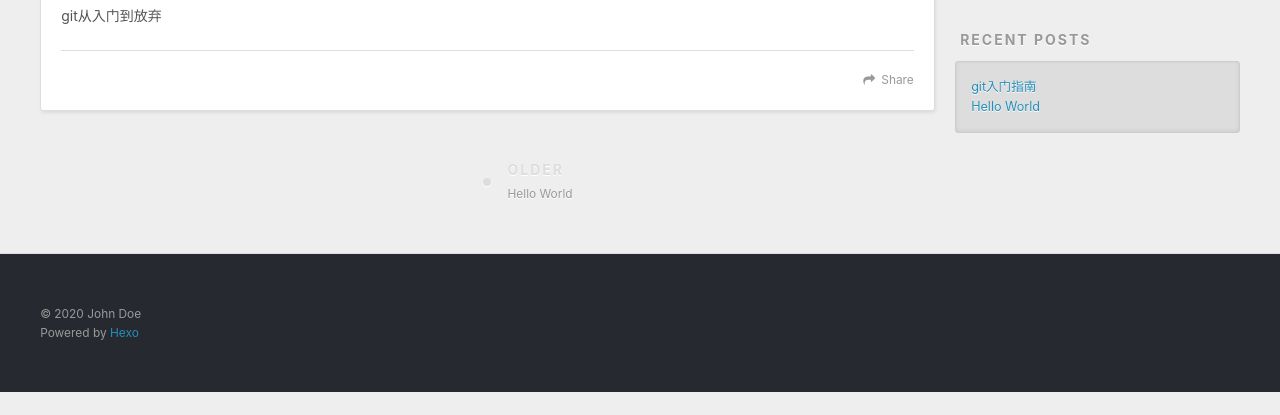
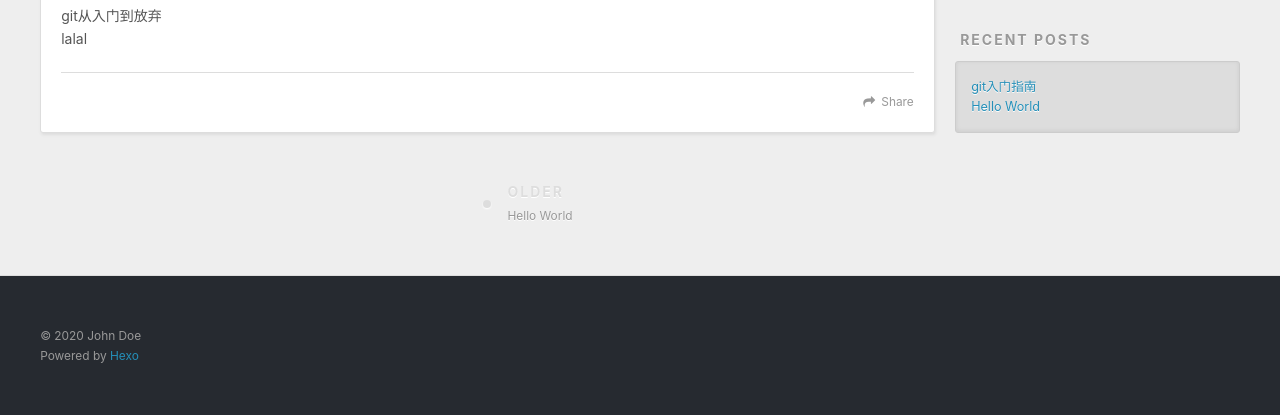
Before and after one commit to zhangfan950304/zhangfan950304.github.io, a plain HTML site: page 2020/05/06/git入门指南/index.html in a window 1280 px wide. Shown: the part 448-863 px from the top of the page. Before the commit the page ends 840 px from the top, so only its background shows below. Drawn offline with nearby package versions, Linux system fonts and the light colour scheme.

Commit message:
Site updated: 2020-05-06 18:03:12

```diff
--- a/2020/05/06/git入门指南/index.html
+++ b/2020/05/06/git入门指南/index.html
@@ -7,15 +7,15 @@
 
   <title>git入门指南 | Hexo</title>
   <meta name="viewport" content="width=device-width, initial-scale=1, maximum-scale=1">
-  <meta name="description" content="git从入门到放弃">
+  <meta name="description" content="git从入门到放弃lalal">
 <meta property="og:type" content="article">
 <meta property="og:title" content="git入门指南">
 <meta property="og:url" content="http://yoursite.com/2020/05/06/git%E5%85%A5%E9%97%A8%E6%8C%87%E5%8D%97/index.html">
 <meta property="og:site_name" content="Hexo">
-<meta property="og:description" content="git从入门到放弃">
+<meta property="og:description" content="git从入门到放弃lalal">
 <meta property="og:locale" content="en_US">
 <meta property="article:published_time" content="2020-05-06T09:29:25.000Z">
-<meta property="article:modified_time" content="2020-05-06T09:35:23.644Z">
+<meta property="article:modified_time" content="2020-05-06T10:02:33.193Z">
 <meta property="article:author" content="John Doe">
 <meta name="twitter:card" content="summary">
 
@@ -88,7 +88,7 @@
 
     <div class="article-entry" itemprop="articleBody">
 
-        <p>git从入门到放弃</p>
+        <p>git从入门到放弃<br>lalal</p>
 
 
     </div>
```
Also changed, not shown: index.html (+1 -1 lines).
